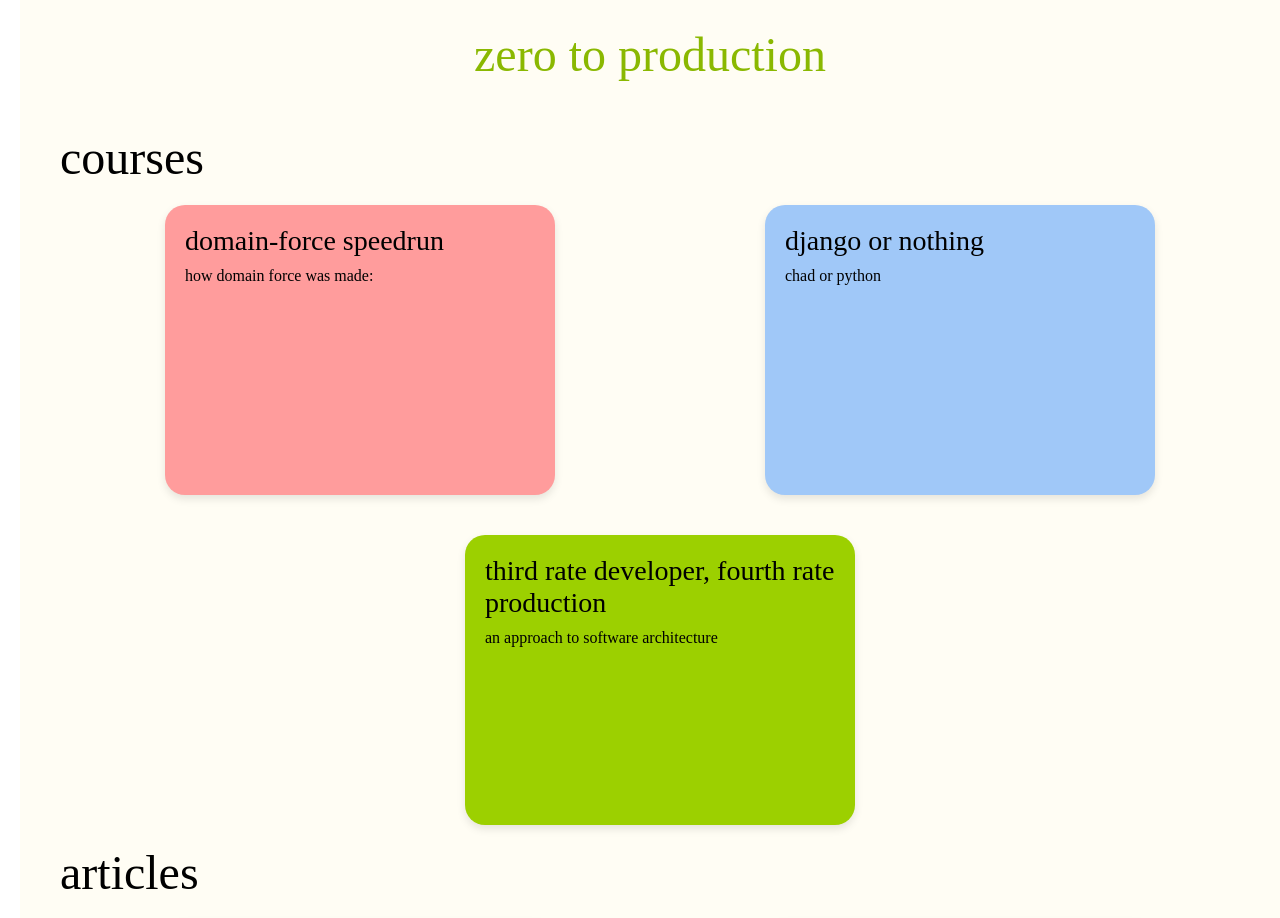
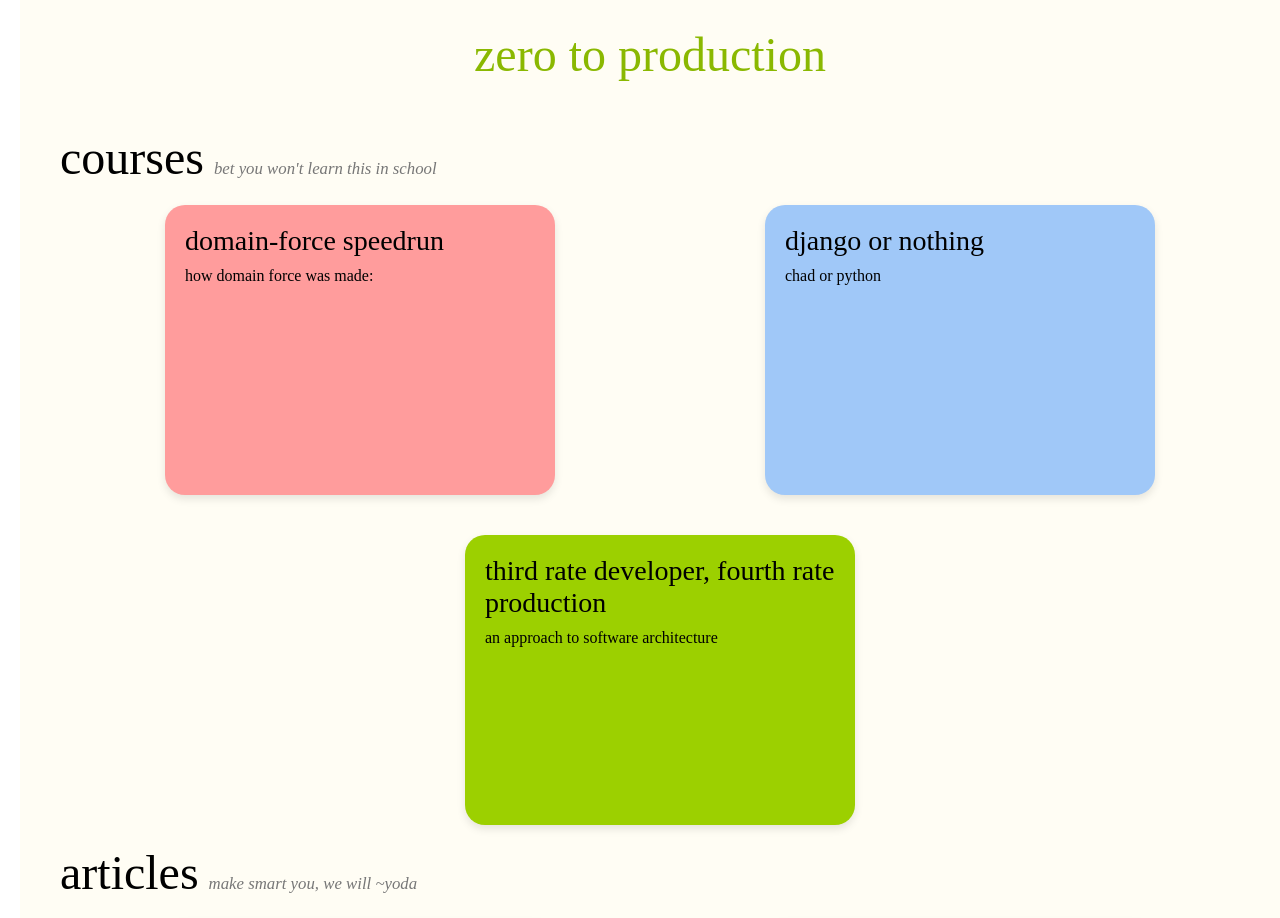
Before and after one commit to Domain-Force/frontline, a React (Create React App) app in the folder domain-force-front/: page / in a window 1280 px wide. Shown: the part 100-1018 px from the top of the page. Built offline with nearby package versions, Linux system fonts and the light colour scheme; a web font is replaced by a local one.

Commit message:
[ADD][DOM-18] CSS subtext class for headings

```diff
--- a/domain-force-front/src/App.css
+++ b/domain-force-front/src/App.css
@@ -53,6 +53,13 @@ p.heading{
 	padding: 0;
 }
 
+p.heading .subtext {
+	margin-left: 10px;
+	font-size: 0.35em;
+	color: #777;
+	font-style: italic;
+}
+
 .navbar {
 	background-color: #FFFDF4;
 	margin-left: 50px;
--- a/domain-force-front/src/components/Home.js
+++ b/domain-force-front/src/components/Home.js
@@ -6,7 +6,12 @@ function Home() {
 	<div className="cards-container">
 	  <p className="zero-to-production">zero to production</p>
 	  <body>
-		<p className="heading">courses</p>
+		<p className="heading">
+			courses
+			<span className="subtext">
+	  {"bet you won't learn this in school"}
+			</span>
+		</p>
 
 		{/* TODO: API call to Backend to get card props from DB */}
 		<div className="cards">
@@ -24,7 +29,12 @@ function Home() {
 	  			color="#9CD000"/>
 		</div>
 
-	  <p className="heading">articles</p>
+	  <p className="heading">
+		articles
+		<span className="subtext">
+		  {"make smart you, we will ~yoda"}
+		</span>
+	  </p>
 	  <div className="cards">
 		<Card
 			title="moby docker (docker)"
```
Lines whose indentation alone changed are shown as unchanged.
